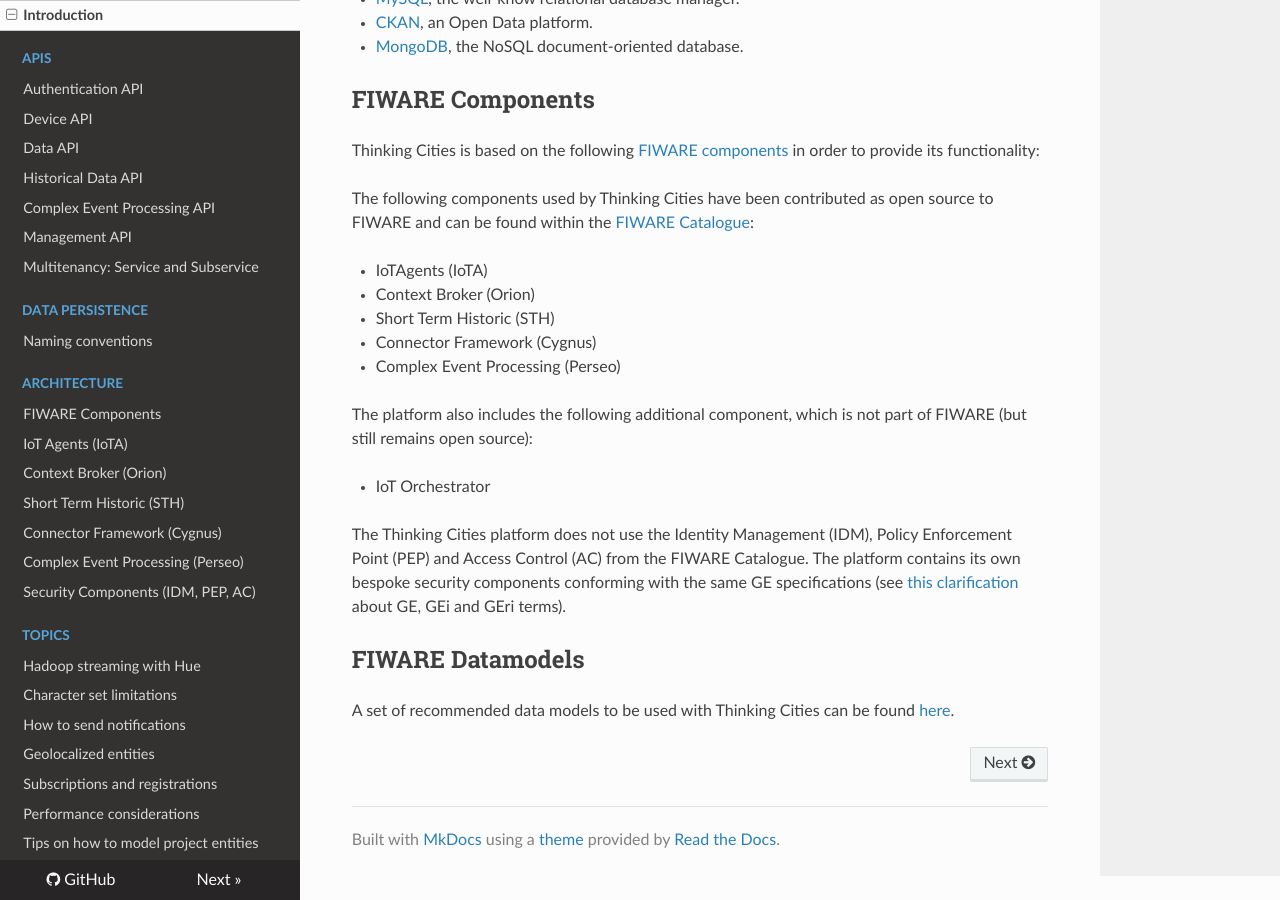
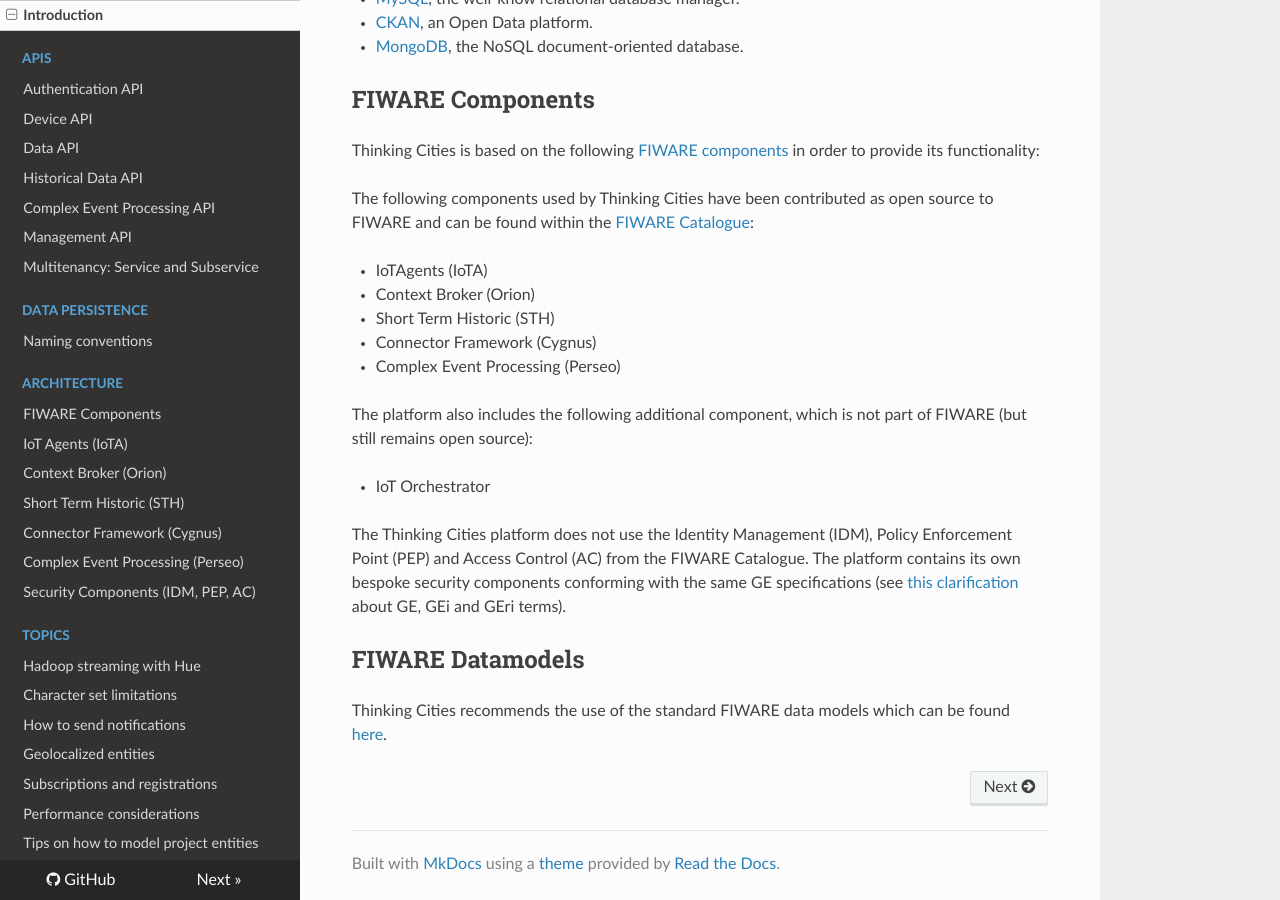
Before and after one commit to telefonicaid/thinking-cities, an MkDocs documentation site: the page built from docs/index.md, in a window 1280 px wide and 900 px high, scrolled down 1048 px. Built offline with MkDocs 1.6.1, drawn with Linux system fonts in a browser that asks for light colours; nearby versions of some CDN libraries; old or Windows-style settings are respelled for this version of MkDocs.

Commit message:
Update index.md

```diff
--- a/docs/index.md
+++ b/docs/index.md
@@ -59,4 +59,5 @@
 
 ## FIWARE Datamodels
 
-A set of recommended data models to be used with Thinking Cities can be found [here](http://fiware-datamodels.readthedocs.io/en/latest/index.html).
+Thinking Cities recommends the use of the standard
+FIWARE data models which can be found [here](http://fiware-datamodels.readthedocs.io/en/latest/index.html).
```
